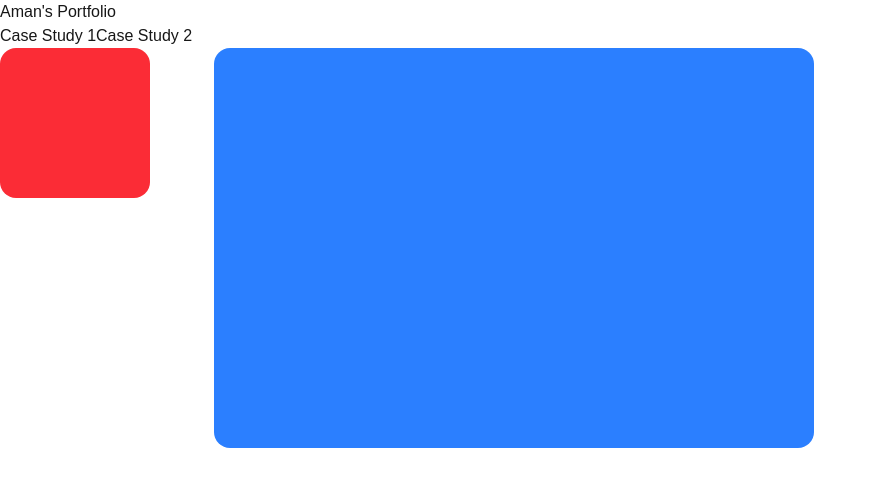
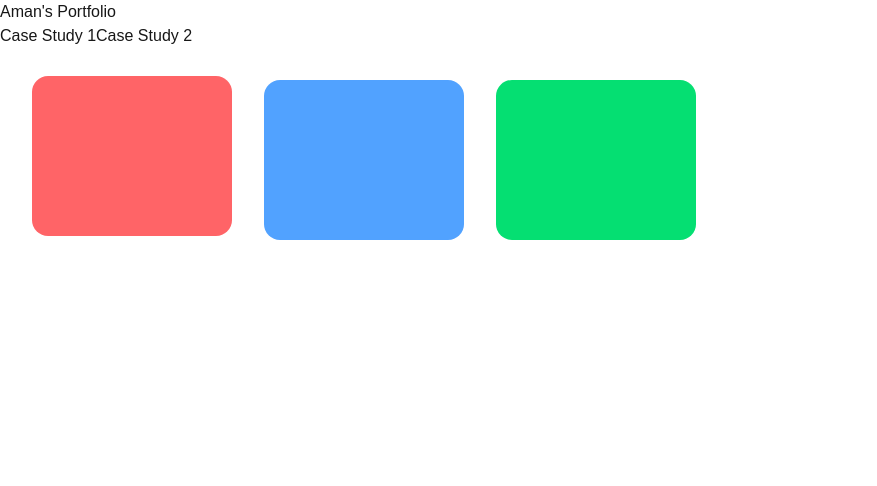
Before and after one commit to 11amanraj/portfolio-jan-26, a Next.js app: page / in a window 1280 px wide. Shown: the top 486 px of the page, without its empty margins (0-877 px from the left). Built offline with nearby package versions, Linux system fonts and the light colour scheme.

Commit message:
Minor Changes before major

```diff
--- a/app/page.tsx
+++ b/app/page.tsx
@@ -17,7 +17,41 @@ export default function Home() {
         <Link href="/case-study-2">Case Study 2</Link>
       </div>
 
-      <div className="flex gap-16">
+      {/* <div className="flex gap-8 m-8">
+        <motion.div
+          initial={{
+            top: 80,
+            left: 32,
+            width: 200,
+            height: 160,
+            borderRadius: "16px",
+          }}
+          animate={{
+            top: 0,
+            left: 0,
+            width: 1920,
+            height: "67vh",
+            borderRadius: "0px"
+          }}
+          transition={{
+            duration: 1.2,
+            ease: "easeInOut",
+            repeat: Infinity,
+            repeatType: "reverse",
+          }}
+          className="absolute w-50 h-40 cursor-pointer bg-red-400"
+        ></motion.div>
+        <div className="w-50 h-40 cursor-pointer rounded-2xl bg-blue-400"></div>
+        <div className="w-50 h-40 cursor-pointer rounded-2xl bg-green-400"></div>
+      </div> */}
+
+      <div className="flex gap-8 m-8">
+        <div className="relative -top-1 w-50 h-40 cursor-pointer rounded-2xl bg-red-400"></div>
+        <div className="w-50 h-40 cursor-pointer rounded-2xl bg-blue-400"></div>
+        <div className="w-50 h-40 cursor-pointer rounded-2xl bg-green-400"></div>
+      </div>
+
+      {/* <div className="flex gap-16">
         <motion.div
           layout
           onClick={() => setExpanded(!expanded)}
@@ -30,7 +64,7 @@ export default function Home() {
         >
         </motion.div>
         <div className="bg-blue-500 w-150 h-100 rounded-2xl cursor-pointer"></div>
-      </div>
+      </div> */}
     </div>
   );
 }
```
